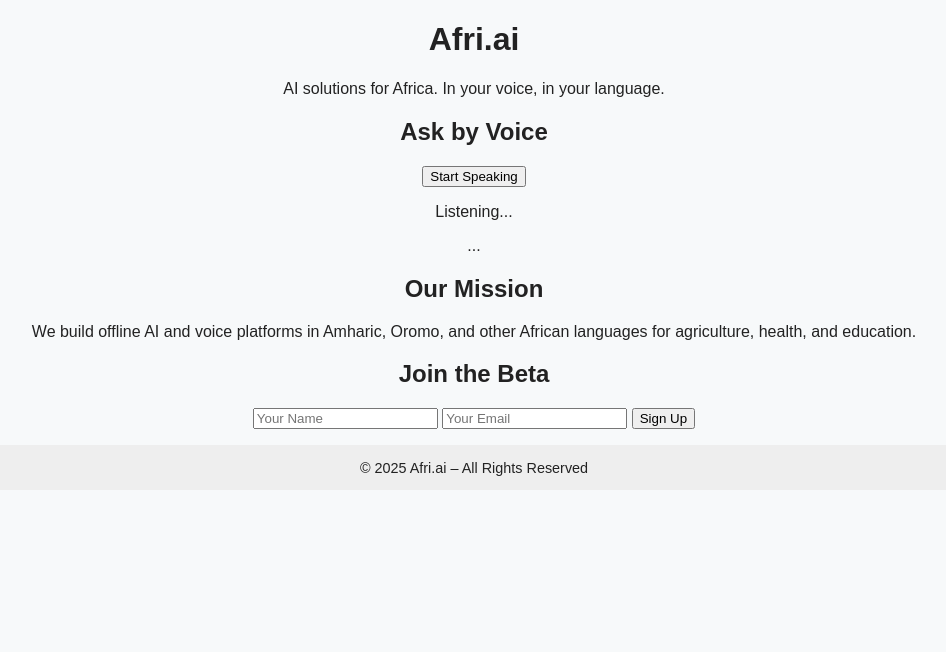
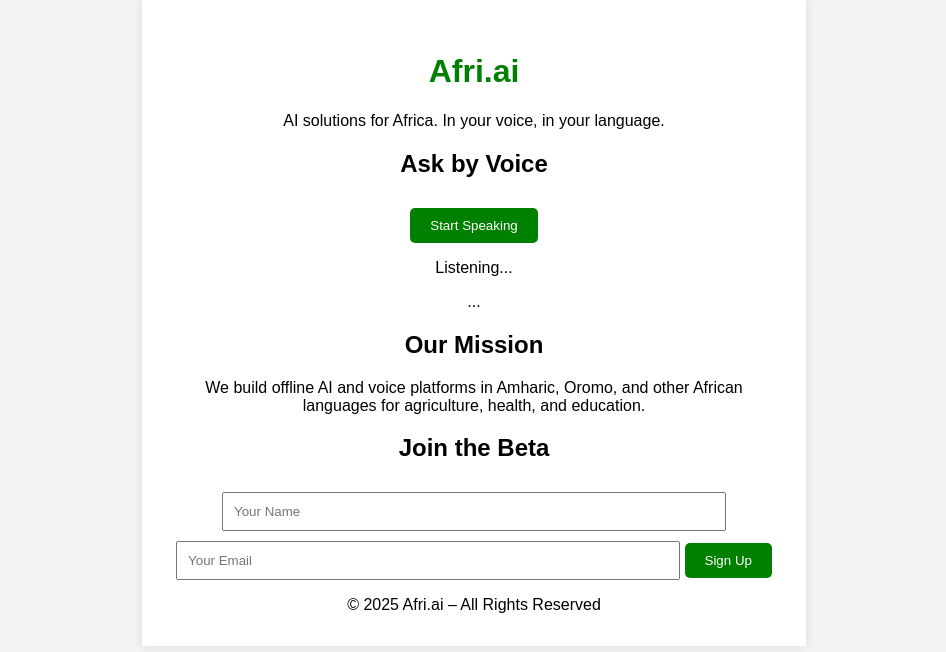
Before and after one commit to Afri-AI/Afri-AI, a plain HTML site: page index.html in a window 1280 px wide. Shown: the whole page, without its empty margins (166-1112 px from the left). Drawn offline with Linux system fonts and the light colour scheme; a script that the page names is missing.

Commit message:
Update style.css

```diff
--- a/style.css
+++ b/style.css
@@ -1,40 +1,34 @@
 body {
-  font-family: Arial, sans-serif;
+  font-family: sans-serif;
+  text-align: center;
+  background: #f3f3f3;
   margin: 0;
   padding: 0;
-  background: #f7f9fa;
-  color: #222;
-  text-align: center;
 }
-header {
-  background: #008000;
+
+.container {
+  max-width: 600px;
+  margin: auto;
+  padding: 2rem;
+  background: #fff;
+  box-shadow: 0 0 10px rgba(0,0,0,0.1);
+}
+
+h1 {
+  color: green;
+}
+
+button {
+  background-color: green;
   color: white;
-  padding: 2em;
+  padding: 10px 20px;
+  border: none;
+  margin-top: 10px;
+  border-radius: 5px;
 }
-main {
-  padding: 2em;
+
+input {
+  padding: 10px;
+  width: 80%;
+  margin-top: 10px;
 }
-section {
-  margin-bottom: 2em;
-}
-.btn {
-  background: #008000;
-  color: white;
-  padding: 0.7em 1.5em;
-  text-decoration: none;
-  border-radius: 5px;
-  font-size: 1rem;
-}
-footer {
-  background: #eee;
-  padding: 1em;
-  font-size: 0.9em;
-}
-.transcript-box {
-  margin-top: 1em;
-  padding: 1em;
-  background: #fff;
-  border: 1px solid #ccc;
-  border-radius: 5px;
-  min-height: 50px;
-}
```
